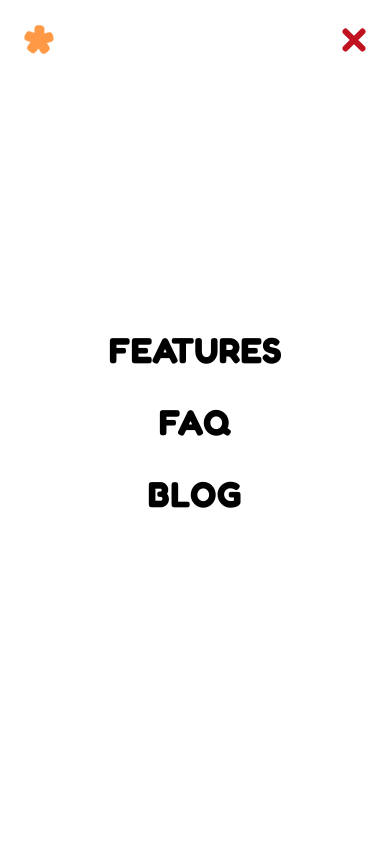
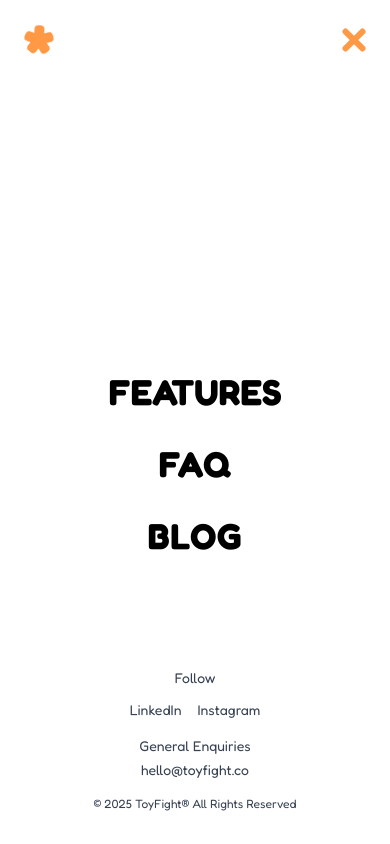
Before and after one commit to JaeMinBird/portfoliov4, a Next.js app: page / in a window 390 px wide. Both pictures are taken after a click on the element 354 px from the left and 40 px from the top of the page. Shown: the top 844 px of the page. Built offline with nearby package versions, Linux system fonts and the light colour scheme.

Commit message:
color match

```diff
--- a/src/app/components/nav.tsx
+++ b/src/app/components/nav.tsx
@@ -218,7 +218,7 @@ export default function StickyHeader() {
       {/* Desktop Navigation Container */}
       <motion.div
         className={`absolute hidden md:block md:left-1/2 md:transform md:-translate-x-1/2 px-4 py-2 rounded-full backdrop-blur-sm bg-white/50 transition-all duration-300 ${
-          scrolled ? 'border border-[#C1121F]' : 'border border-transparent'
+          scrolled ? 'border border-[#ff9945]' : 'border border-transparent'
         }`}
         initial={{ opacity: 0 }}
         animate={{ opacity: 1 }}
@@ -236,7 +236,7 @@ export default function StickyHeader() {
               transition={{ duration: 0.2 }}
             >
               <span className="text-black">FEATURES</span>
-              <span className="text-[#C1121F]">FEATURES</span>
+              <span className="text-[#ff9945]">FEATURES</span>
             </motion.a>
           </div>
 
@@ -251,7 +251,7 @@ export default function StickyHeader() {
               transition={{ duration: 0.2 }}
             >
               <span className="text-black">FAQ</span>
-              <span className="text-[#C1121F]">FAQ</span>
+              <span className="text-[#ff9945]">FAQ</span>
             </motion.a>
           </div>
 
@@ -265,7 +265,7 @@ export default function StickyHeader() {
               transition={{ duration: 0.2 }}
             >
               <span className="text-black">BLOG</span>
-              <span className="text-[#C1121F]">BLOG</span>
+              <span className="text-[#ff9945]">BLOG</span>
             </motion.a>
           </div>
         </nav>
@@ -277,7 +277,7 @@ export default function StickyHeader() {
           isOpen={mobileNavOpen}
           onClick={() => setMobileNavOpen(!mobileNavOpen)}
           strokeWidth="6"
-          color="#C1121F"
+          color="#ff9945"
           lineProps={{ strokeLinecap: "round" }}
           transition={{ type: "spring", stiffness: 260, damping: 20 }}
           width="24"
@@ -289,7 +289,7 @@ export default function StickyHeader() {
       <AnimatePresence>
         {mobileNavOpen && (
           <motion.div
-            className="fixed inset-0 bg-white z-[60] flex flex-col items-center justify-center"
+            className="fixed inset-0 bg-white z-[60] flex flex-col items-center justify-center pt-[10vh]"
             initial={{ opacity: 0, scale: 0.95 }}
             animate={{ opacity: 1, scale: 1 }}
             exit={{ opacity: 0, scale: 0.95 }}
@@ -330,6 +330,27 @@ export default function StickyHeader() {
                 BLOG
               </motion.a>
             </nav>
+
+            {/* Footer section for mobile menu similar to screenshot */}
+            <motion.div
+              className="absolute bottom-0 left-0 right-0 flex flex-col items-center pb-8 text-center text-sm text-gray-700"
+              initial={{ opacity: 0 }}
+              animate={{ opacity: 1 }}
+              transition={{ delay: 0.4 }}
+            >
+              <p className="mb-3">Follow</p>
+              <div className="flex space-x-4 mb-4">
+                <a href="https://linkedin.com" className="hover:text-[#ff9945]">LinkedIn</a>
+                <a href="https://instagram.com" className="hover:text-[#ff9945]">Instagram</a>
+              </div>
+
+              <div className="mb-4">
+                <p className="mb-1">General Enquiries</p>
+                <a href="mailto:hello@toyfight.co" className="hover:text-[#ff9945]">hello@toyfight.co</a>
+              </div>
+
+              <p className="text-xs">© 2025 ToyFight® All Rights Reserved</p>
+            </motion.div>
           </motion.div>
         )}
       </AnimatePresence>
```
